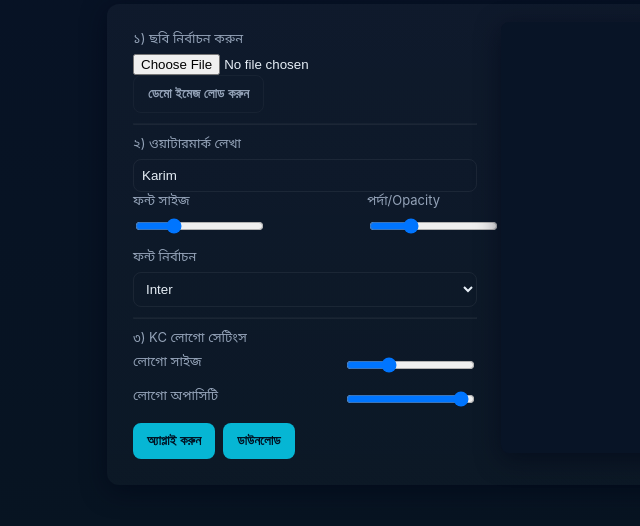
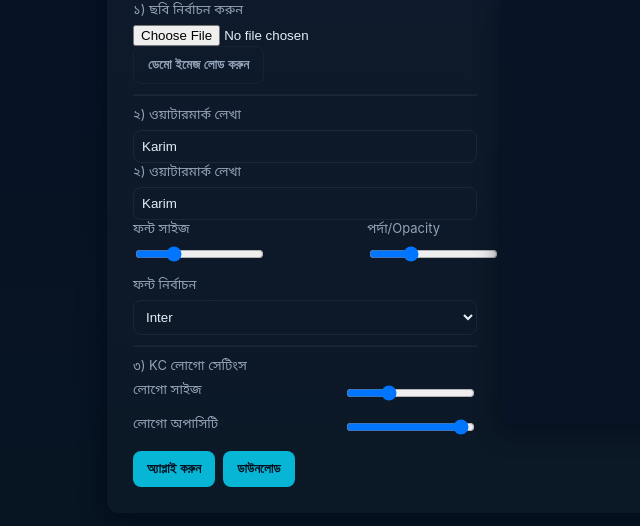
Before and after one commit to trishamoniservice-687/Photo-Editor-, a plain HTML site: page index.html in a window 1280 px wide. Shown: the part 184-710 px from the top of the page, without its empty margins (43-683 px from the left). Drawn offline with Linux system fonts and the light colour scheme.

Commit message:
Update index.html

```diff
--- a/index.html
+++ b/index.html
@@ -48,6 +48,8 @@
 
         <hr style="opacity:0.06;margin:10px 0">
 
+        <label>২) ওয়াটারমার্ক লেখা</label>
+        <input id="wmText" type="text" value="Karim">
         <label>২) ওয়াটারমার্ক লেখা</label>
         <input id="wmText" type="text" value="Karim">
 
```
